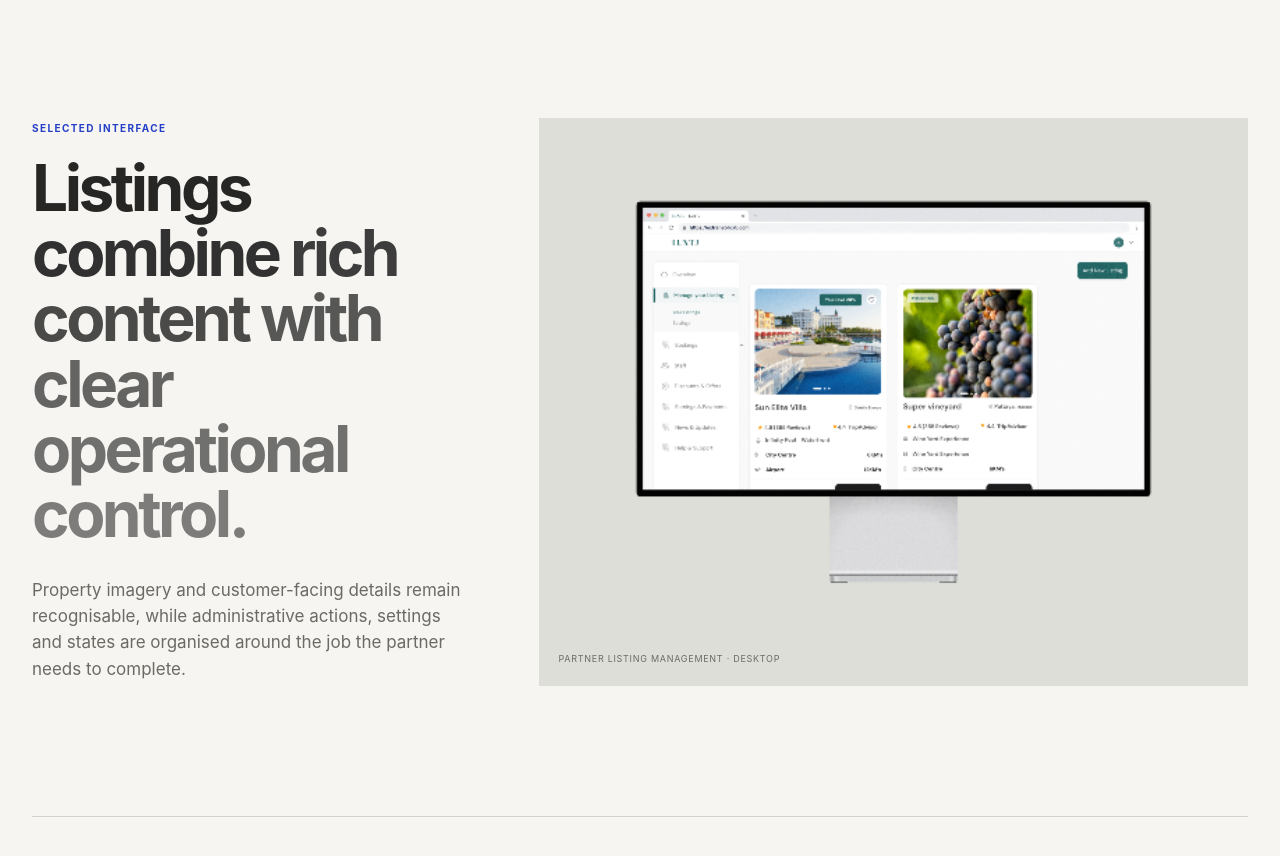
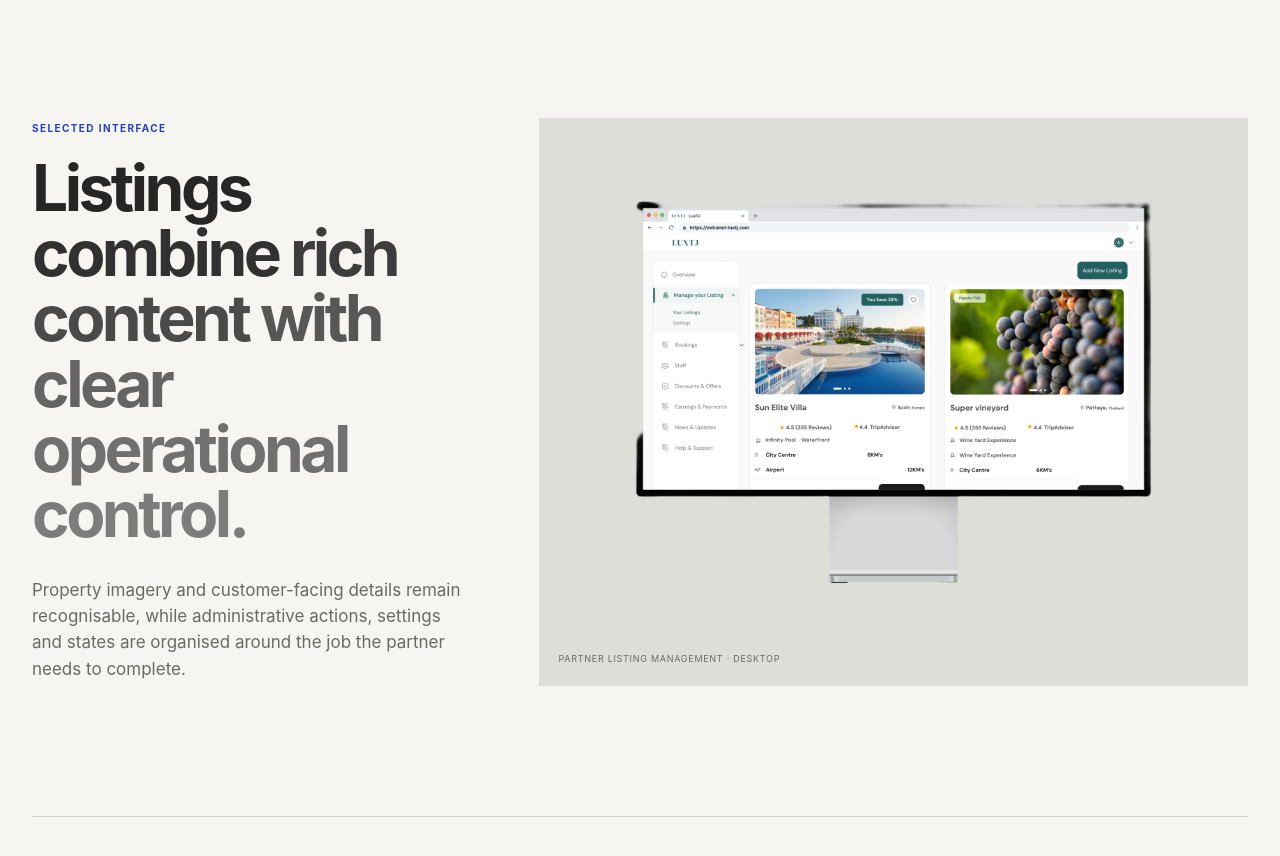
Before and after one commit to Akshayux/akshay-portfolio, a Next.js app: page /work/luxtj-extranet in a window 1280 px wide. Shown: the part 4300-5156 px from the top of the page. Built offline with nearby package versions, Linux system fonts and the light colour scheme.

Commit message:
Update LUXTJ extranet listings visual

```diff
--- a/app/work/luxtj-extranet/page.tsx
+++ b/app/work/luxtj-extranet/page.tsx
@@ -39,7 +39,7 @@ export default function ExtranetPage(){return <main id="top" className="case-pag
 
   <section className="case-section case-wide" id="scope"><div className="case-section-heading reveal"><Kicker>Core modules</Kicker><h2>Six areas. One operational language.</h2><p>The navigation follows the partner&apos;s responsibilities instead of mirroring the internal organisation of the business.</p></div><div className="module-grid">{modules.map(([number,title,copy])=><article className="reveal" key={number}><span>{number}</span><h3>{title}</h3><p>{copy}</p></article>)}</div></section>
 
-  <section className="case-section case-wide evidence-band reveal"><div><Kicker>Selected interface</Kicker><h2>Listings combine rich content with clear operational control.</h2><p>Property imagery and customer-facing details remain recognisable, while administrative actions, settings and states are organised around the job the partner needs to complete.</p></div><figure><img src="/figma/case-15.png" alt="LUXTJ extranet listing management interface"/><figcaption>Partner listing management · desktop</figcaption></figure></section>
+  <section className="case-section case-wide evidence-band reveal"><div><Kicker>Selected interface</Kicker><h2>Listings combine rich content with clear operational control.</h2><p>Property imagery and customer-facing details remain recognisable, while administrative actions, settings and states are organised around the job the partner needs to complete.</p></div><figure><img src="/figma/luxtj-extranet-listings.png" alt="LUXTJ extranet listing management displayed on a desktop monitor"/><figcaption>Partner listing management · desktop</figcaption></figure></section>
 
   <section className="case-section case-narrow reveal" id="system"><Kicker>Interaction principles</Kicker><h2>Consistency lowers the cost of complex work.</h2><div className="principle-grid">{principles.map(([title,copy],index)=><article key={title}><span>{String(index+1).padStart(2,'0')}</span><h3>{title}</h3><p>{copy}</p></article>)}</div></section>
 
```
Also changed, not shown: public/figma/luxtj-extranet-listings.png (added).
